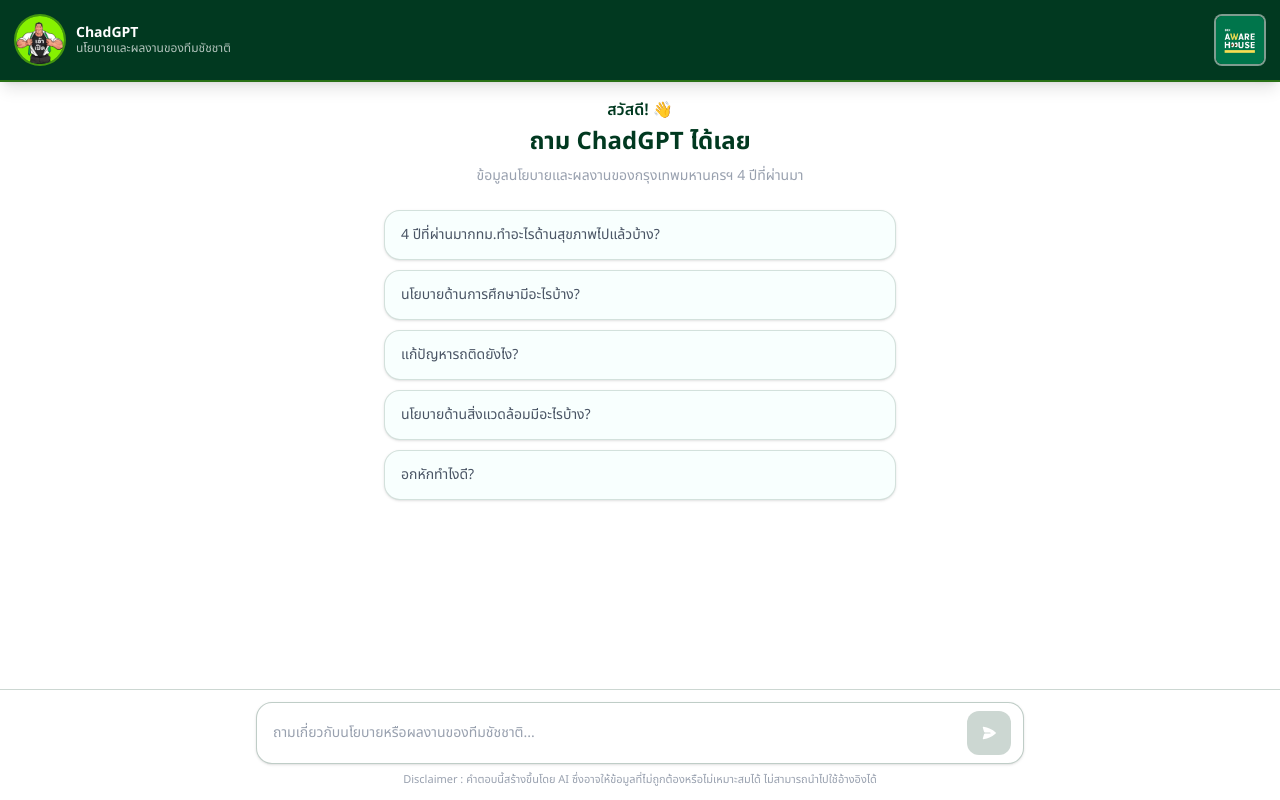
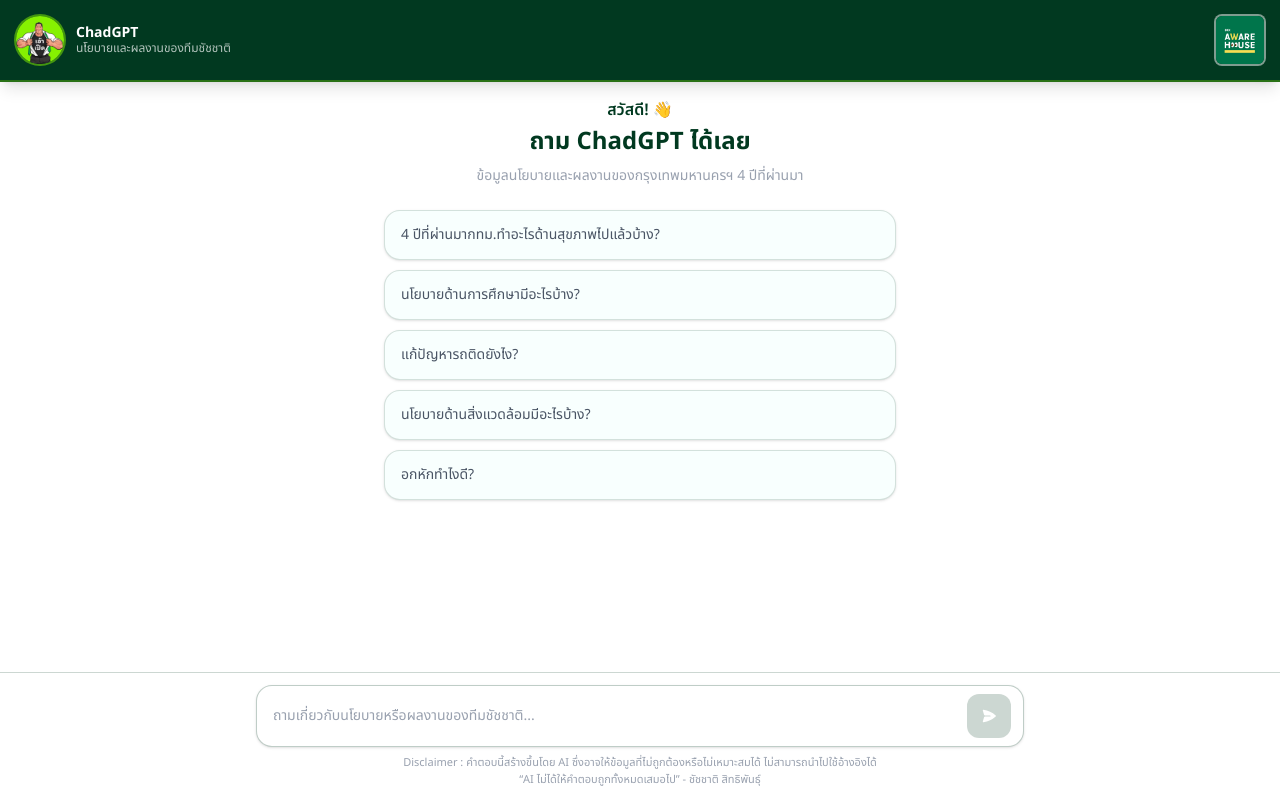
Before and after one commit to manussanunb/chadgpt-mvp, a Next.js app: page / in a window 1280 px wide. Built offline with nearby package versions, Linux system fonts and the light colour scheme.

Commit message:
Add Chadchart quote

```diff
--- a/components/ChatInput.tsx
+++ b/components/ChatInput.tsx
@@ -50,6 +50,8 @@
       </div>
       <p className="mt-2 text-center text-[11px] text-gray-400">
         Disclaimer : คำตอบนี้สร้างขึ้นโดย AI ซึ่งอาจให้ข้อมูลที่ไม่ถูกต้องหรือไม่เหมาะสมได้ ไม่สามารถนำไปใช้อ้างอิงได้
+        <br />
+        &ldquo;AI ไม่ได้ให้คำตอบถูกทั้งหมดเสมอไป&rdquo; - ชัชชาติ สิทธิพันธ์ุ
       </p>
       </div>
     </div>
```
